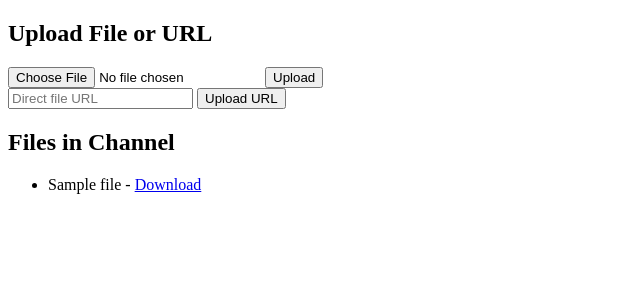
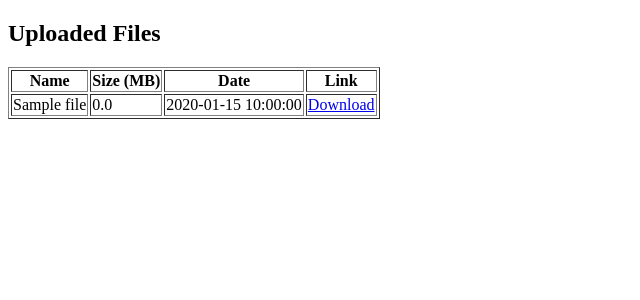
Before and after one commit to sobyatom/-TelegramFile.-, a FastAPI app: template templates/index.html in a window 1280 px wide. Shown: the top 300 px of the page, without its empty margins (0-640 px from the left). Run offline with FastAPI, Linux system fonts and the light colour scheme; the template is opened without the code that fills it: most values are stand-ins (such as "Sample title", 1, 10 or a date in 2020); parts of the project's set-up code (start-up, migrations or seed data) failed here and were passed over.

Commit message:
Update index.html

```diff
--- a/templates/index.html
+++ b/templates/index.html
@@ -1,26 +1,18 @@
 <!DOCTYPE html>
 <html>
-<head>
-    <title>Link→Link Telegram Storage</title>
-</head>
+<head><title>Files</title></head>
 <body>
-<h2>Upload File or URL</h2>
-
-<form action="/upload_file" method="post" enctype="multipart/form-data">
-    <input type="file" name="file" required>
-    <button type="submit">Upload</button>
-</form>
-
-<form action="/upload_url" method="post">
-    <input type="url" name="url" placeholder="Direct file URL" required>
-    <button type="submit">Upload URL</button>
-</form>
-
-<h2>Files in Channel</h2>
-<ul>
-    {% for f in files %}
-    <li>{{ f.name }} - <a href="{{ f.link }}">Download</a></li>
+  <h2>Uploaded Files</h2>
+  <table border="1">
+    <tr><th>Name</th><th>Size (MB)</th><th>Date</th><th>Link</th></tr>
+    {% for file in files %}
+    <tr>
+      <td>{{ file.name }}</td>
+      <td>{{ (file.size / (1024*1024))|round(2) }}</td>
+      <td>{{ file.date_iso }}</td>
+      <td><a href="{{ file.link }}" target="_blank">Download</a></td>
+    </tr>
     {% endfor %}
-</ul>
+  </table>
 </body>
 </html>
```
